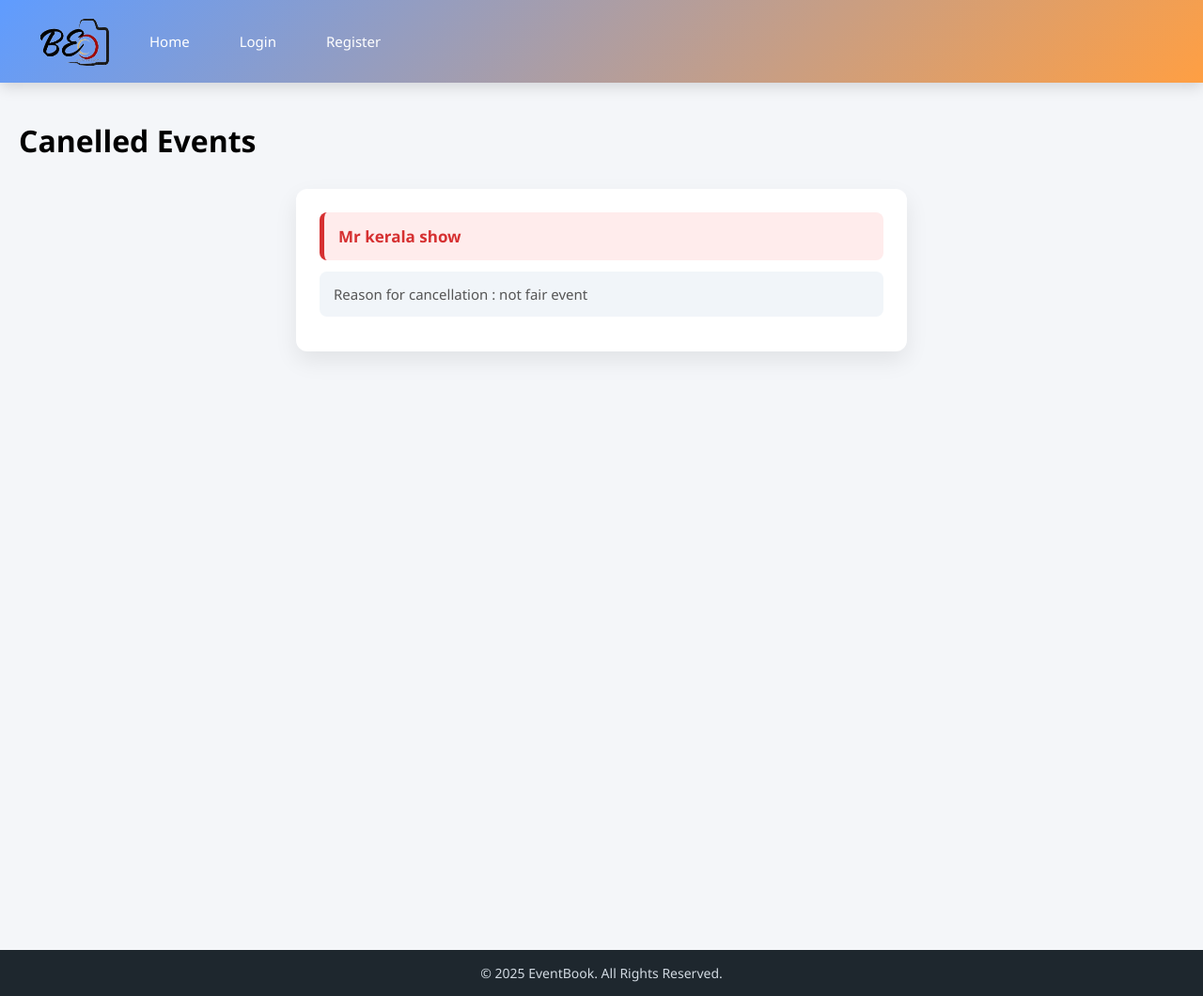
After one commit to jishnupt/Event-booking-project, a Django app: page /cancel_notification in a window 1280 px wide. The commit adds this page. Shown: the whole page at 94% size. Run offline with Django 5.2, Linux system fonts and the light colour scheme; data comes from the database, SQL or seed files in the repository; both versions use the stored data as it was after the commit.

Commit message:
event cancellation added

```diff
--- a/eventbook/app1/admin.py
+++ b/eventbook/app1/admin.py
@@ -1,5 +1,5 @@
 from django.contrib import admin
-from .models import CustomUser,event_category,Events,EventBooking
+from .models import CustomUser,event_category,Events,EventBooking,Event_cancel
 
 # Register your models here.
 
@@ -7,3 +7,4 @@ admin.site.register(CustomUser)
 admin.site.register(event_category)
 admin.site.register(Events)
 admin.site.register(EventBooking)
+admin.site.register(Event_cancel)
--- a/eventbook/app1/models.py
+++ b/eventbook/app1/models.py
@@ -22,6 +22,7 @@ class event_category(models.Model):
         return self.name
 
 class Events(models.Model):
+    hoster = models.ForeignKey(CustomUser,on_delete=models.CASCADE,null=True)
     title = models.CharField(max_length=50)
     event_cat = models.ForeignKey(event_category,on_delete=models.CASCADE)
     location = models.TextField(null=True)
@@ -41,3 +42,8 @@ class EventBooking(models.Model):
     user = models.ManyToManyField(CustomUser)
     event_date = models.DateField()
     created_at = models.DateTimeField(auto_now_add=True)
+
+class Event_cancel(models.Model):
+    event = models.OneToOneField(Events,on_delete=models.CASCADE,null=True)
+    user = models.ForeignKey(CustomUser,on_delete=models.CASCADE,null=True)
+    reason = models.TextField(blank=True)
--- a/eventbook/app1/urls.py
+++ b/eventbook/app1/urls.py
@@ -17,14 +17,16 @@ urlpatterns = [
     path('EventBooked',EventBooked,name='EventBooked'),
     path('hoster_registr',hoster_registr,name='hoster_registr'),
     path('hoster_dashbord',hoster_dashbord,name='hoster_dashbord'),
-    path('Delet_event/<int:eid>',Delet_event,name='Delet_event'),
+    # path('Delet_event/<int:eid>',Delet_event,name='Delet_event'),
     path('pending_page',pending_page,name='pending_page'),
     path('pending_notification',pending_notification),
     path('waiting_approval',waiting_approval),
     path('approve/<int:pid>',approve,name='approve'),
     path('reject_event/<int:pid>',reject_event,name='reject_event'),
     path('event_detail/<int:did>',event_detail,name='event_detail'),
-    path('Edit_event/<int:eid>',Edit_event,name='Edit_event')
+    # path('Edit_event/<int:eid>',Edit_event,name='Edit_event')
+    path('cancel_event/<int:eid>',cancel_event,name='cancel_event'),
+    path('cancel_notification',cancel_notification,name='cancel_noti')
 
 
 ] + static(settings.MEDIA_URL, document_root=settings.MEDIA_ROOT)
--- a/eventbook/app1/views.py
+++ b/eventbook/app1/views.py
@@ -1,8 +1,8 @@
-from django.shortcuts import render,redirect
+from django.shortcuts import render,redirect,get_object_or_404
 from django.http import HttpResponse
-from .forms import UserRegForm,EventBookingForm,EventaddForm
+from .forms import UserRegForm,EventBookingForm,EventaddForm,EventcancelForm
 from django.contrib.auth import authenticate,login,logout
-from .models import event_category,Events,EventBooking
+from .models import event_category,Events,EventBooking,Event_cancel
 # Create your views here.
 
 
@@ -71,6 +71,7 @@ def hoster_dashbord(request):
         form = EventaddForm(request.POST, request.FILES)
         if form.is_valid():
             data = form.save(commit=False)
+            data.hoster = request.user
             if data.admin_approval == 'pending':
                 data.save()
                 return redirect(waiting_approval)
@@ -135,13 +136,13 @@ def EventBooked(request):
     eventss = EventBooking.objects.filter(user=request.user)
     return render(request,'bookedevents.html',{'eventss':eventss})
 
-def Delet_event(request,eid):
-    event = Events.objects.get(id=eid)
-    if request.method == 'POST':
-        event.delete()
-        return redirect(admin_dashbord)
-    else:
-        return render(request,'delet_event.html')
+# def Delet_event(request,eid):
+#     event = Events.objects.get(id=eid)
+#     if request.method == 'POST':
+#         event.delete()
+#         return redirect(admin_dashbord)
+#     else:
+#         return render(request,'delet_event.html')
 
 
 def pending_notification(request):
@@ -164,13 +165,33 @@ def event_detail(request,did):
     event = Events.objects.get(id=did)
     return render(request,'event_detail.html',{'event':event})
 
-def Edit_event(request,eid):
-    event = Events.objects.get(id=eid)
+# def Edit_event(request,eid):
+#     event = Events.objects.get(id=eid)
+#     if request.method == 'POST':
+#         form = EventaddForm(request.POST,request.FILES,instance=event)
+#         if form.is_valid():
+#             form.save()
+#             return redirect(admin_dashbord)
+#     else:
+#         form = EventaddForm(instance=event)
+#     return render(request,'edit_event.html',{'form':form})
+
+def cancel_event(request,eid):
+    evente = get_object_or_404(Events, id=eid)
+    hoster_user = evente.hoster
     if request.method == 'POST':
-        form = EventaddForm(request.POST,request.FILES,instance=event)
+        form = EventcancelForm(request.POST)
         if form.is_valid():
-            form.save()
+            data = form.save(commit=False)
+            data.user = hoster_user
+            data.event = evente
+            data.save()
             return redirect(admin_dashbord)
     else:
-        form = EventaddForm(instance=event)
-    return render(request,'edit_event.html',{'form':form})
+        form = EventcancelForm()
+    return render(request,'cancel_evnt.html',{'form':form})
+
+def cancel_notification(request):
+    cancel = Event_cancel.objects.all()
+    cancel_count = cancel.count()
+    return render(request,'cancel_notf.html',{'cancel':cancel,'cancel_count':cancel_count})
--- /dev/null
+++ b/eventbook/static/css/cancel_notf.css
@@ -0,0 +1,86 @@
+* {
+    margin: 0;
+    padding: 0;
+    box-sizing: border-box;
+    font-family: 'Segoe UI', Tahoma, Geneva, Verdana, sans-serif;
+}
+
+body {
+    background: #f4f6f9;
+}
+
+.cancel_notification_main {
+    min-height: 100vh;
+    display: flex;
+    justify-content: center;
+    align-items: flex-start;
+    padding: 30px 15px;
+}
+
+.cancel_notification_card {
+    width: 100%;
+    max-width: 650px;
+    background: #ffffff;
+    border-radius: 12px;
+    box-shadow: 0 10px 25px rgba(0, 0, 0, 0.08);
+    padding: 25px;
+}
+
+.cancel_notification_card p {
+    padding: 12px 15px;
+    margin-bottom: 12px;
+    border-radius: 8px;
+    background: #f8fafc;
+    font-size: 15px;
+    color: #333;
+    line-height: 1.6;
+}
+
+#event1 {
+    font-size: 17px;
+    font-weight: 600;
+    color: #d63031;
+    background: #ffecec;
+    border-left: 5px solid #d63031;
+}
+
+.cancel_notification_card p:nth-child(2n) {
+    background: #f1f5f9;
+    color: #555;
+}
+
+.cancel_notification_card:empty::after {
+    content: "No cancelled events";
+    display: block;
+    text-align: center;
+    color: #999;
+    padding: 30px 0;
+}
+
+@media (max-width: 768px) {
+    .cancel_notification_card {
+        padding: 18px;
+    }
+
+    #event1 {
+        font-size: 16px;
+    }
+
+    .cancel_notification_card p {
+        font-size: 14px;
+    }
+}
+
+@media (max-width: 480px) {
+    .cancel_notification_main {
+        padding: 20px 10px;
+    }
+
+    .cancel_notification_card {
+        border-radius: 8px;
+    }
+
+    #event1 {
+        font-size: 15px;
+    }
+}
--- a/eventbook/template/admin_page.html
+++ b/eventbook/template/admin_page.html
@@ -21,9 +21,9 @@
         </div>
 
         <div class="event_actions">
-            <a href="{% url 'Edit_event' i.id %}"><button class="edit_btn">Edit Event</button></a>
-            <a href="{% url 'Delet_event' i.id %}">
-                <button class="delete_btn">Delet Event</button>
+
+            <a href="{% url 'cancel_event' i.id %}">
+                <button class="delete_btn">Cancel Event</button>
             </a>
         </div>
 
--- a/eventbook/template/base.html
+++ b/eventbook/template/base.html
@@ -25,6 +25,9 @@
             {% if user.is_authenticated and user.role == 'user' %}
             <a href="{% url 'EventBooked' %}">Event Booked</a>
             {% endif %}
+            {% if user.is_authenticated and user.role == 'hoster' %}
+            <a href="{% url 'cancel_noti' %}">Notification {{ cancel_count }}</a>
+            {% endif %}
             <a href="{% url 'RegisterUser' %}">Register</a>
             {% if user.is_authenticated and user.role == 'hoster' %}
             <a href="{% url 'hoster_dashbord' %}">Add Events</a>
--- /dev/null
+++ b/eventbook/template/cancel_evnt.html
@@ -0,0 +1,5 @@
+<form method="post">
+    {% csrf_token %}
+    {{form}}
+    <input type="submit" value="SUBMIT">
+</form>
--- /dev/null
+++ b/eventbook/template/cancel_notf.html
@@ -0,0 +1,23 @@
+{%extends 'base.html'%}
+{%block contents%}
+<!DOCTYPE html>
+<html lang="en">
+<head>
+    <meta charset="UTF-8">
+    <meta name="viewport" content="width=device-width, initial-scale=1.0">
+    <title>Document</title>
+    <link rel="stylesheet" href="/static/css/cancel_notf.css">
+</head>
+<body>
+    <h1>Canelled Events</h1>
+    <div class="cancel_notification_main">
+        <div class="cancel_notification_card">
+    {% for i in cancel %}
+    <p id="event1">{{i.event}}</p>
+    <p>Reason for cancellation : {{i.reason}}</p>
+    {% endfor %}
+        </div>
+    </div>
+</body>
+</html>
+{%endblock%}
```
Also changed, not shown: eventbook/app1/forms.py (+7 -2 lines), eventbook/app1/migrations/0012_event_cancel.py (added), eventbook/app1/migrations/0013_events_hoster.py (added), eventbook/app1/migrations/0014_alter_event_cancel_event.py (added), eventbook/app1/migrations/0015_alter_event_cancel_event.py (added), eventbook/app1/migrations/0016_alter_event_cancel_user.py (added), eventbook/db.sqlite3, eventbook/media/events/pexels-andhikapratama-33937833_Rysukwf.jpg (added).
